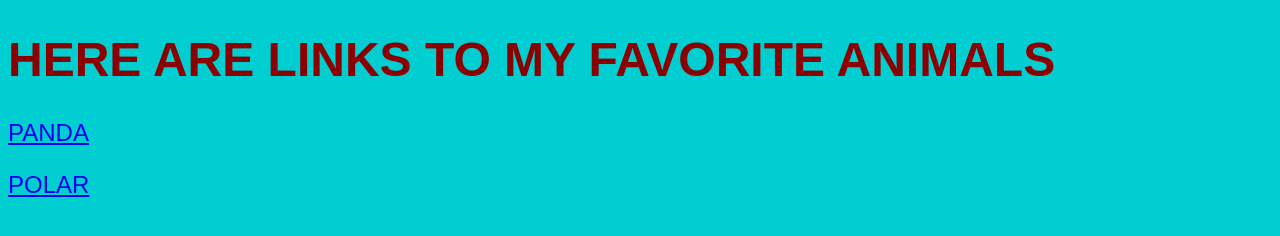
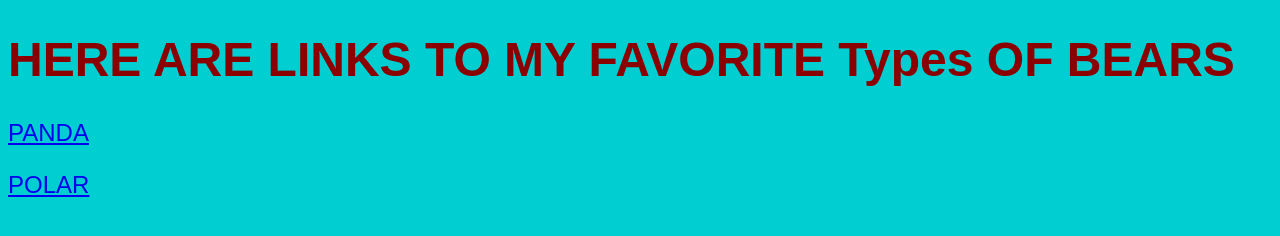
Before and after one commit to eleyjor/Bears, a plain HTML site: page index.html in a window 1280 px wide. Drawn offline with Linux system fonts and the light colour scheme.

Commit message:
Update index.html

```diff
--- a/index.html
+++ b/index.html
@@ -6,7 +6,7 @@
   <link rel="stylesheet" type="text/css" href="Pages/style.css">
 </head>
 <body>
-<h1>HERE ARE LINKS TO MY FAVORITE ANIMALS</h1>
+<h1>HERE ARE LINKS TO MY FAVORITE Types OF BEARS</h1>
 <a href="Pages/panda.html">PANDA</p>
 <a href="Pages/polar.html">POLAR</P>
 </body>
```
